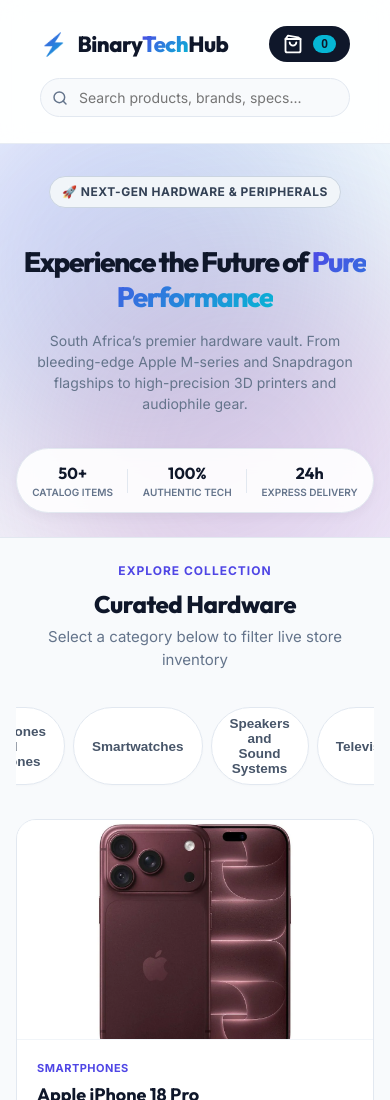
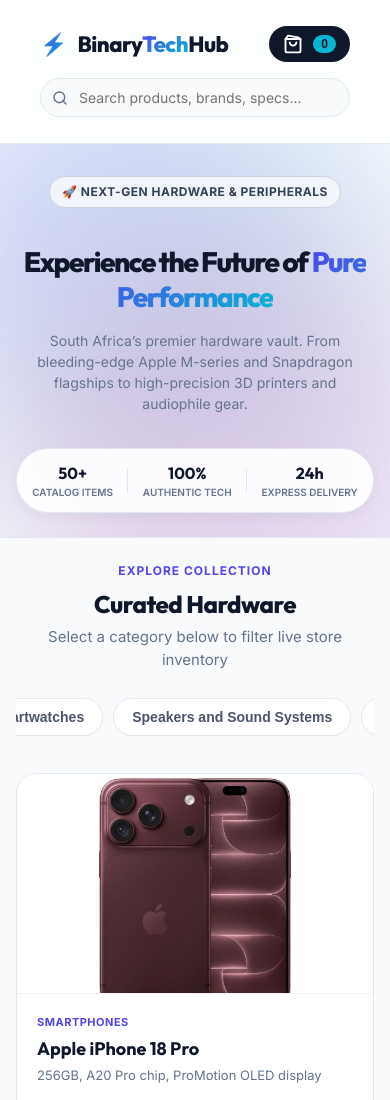
Before and after one commit to Amogelang442/BinaryTechHub, a plain HTML site: page index.html in a window 390 px wide. Shown: the top 1100 px of the page. Drawn offline with nearby package versions, Linux system fonts and the light colour scheme; no server answers.

Commit message:
Fix horizontal category pill truncation and flex squeezing

```diff
--- a/styles.css
+++ b/styles.css
@@ -1204,27 +1204,56 @@ img {
   }
 
   /* Horizontal touch scrolling for category buttons */
+  /* --- HORIZONTAL CATEGORY SCROLLING FIX --- */
 .category-pills {
   display: flex !important;
-    flex-wrap: nowrap !important;
-    overflow-x: auto !important;
-    -webkit-overflow-scrolling: touch !important;
-    gap: 8px !important;
-    padding: 8px 4px 14px 4px !important;
+  flex-direction: row !important;
+  flex-wrap: nowrap !important; /* Forces all pills to stay on one single row */
+  overflow-x: auto !important; /* Enables horizontal swipe scrolling */
+  overflow-y: hidden !important;
+  -webkit-overflow-scrolling: touch !important; /* Smooth momentum scrolling on iOS/Android */
+  gap: 10px !important;
+  padding: 12px 16px !important; /* Generates breathing space on the left and right */
+  margin: 15px 0 25px 0 !important;
   width: 100% !important;
   max-width: 100% !important;
-    scrollbar-width: none; /* Hide scrollbar Firefox */
+  scroll-behavior: smooth !important;
+
+  /* Hide scrollbars but keep swipe active */
+  scrollbar-width: none !important; /* Firefox */
+  -ms-overflow-style: none !important; /* IE 10+ */
 }
 
+/* Chrome, Safari, and Opera */
 .category-pills::-webkit-scrollbar {
-    display: none; /* Hide scrollbar Chrome/Safari */
+  display: none !important;
 }
 
-  .category-btn, .cat-pill {
-    white-space: nowrap !important;
-    font-size: 13px !important;
-    padding: 8px 14px !important;
-    flex-shrink: 0 !important;
+/* Exact inner pill adjustment */
+.category-pills button,
+.category-pills .category-btn,
+.category-pills .cat-pill {
+  flex-shrink: 0 !important; /* Crucial: Prevents browser from squeezing pills narrower than natural width */
+  white-space: nowrap !important; /* Forces the text to stay on a single line - no messy wrapping! */
+  display: inline-flex !important;
+  align-items: center !important;
+  justify-content: center !important;
+  padding: 10px 18px !important; /* Generates consistent inner button area */
+  font-size: 14px !important;
+  font-weight: 600 !important;
+  border-radius: 50px !important; /* Pill shape */
+  border: 1px solid #e2e8f0 !important;
+  background: #ffffff !important;
+  color: #4a5568 !important;
+  cursor: pointer !important;
+  transition: all 0.2s ease !important;
+}
+
+/* Optional touch padding fix for the edge items */
+.category-pills::before,
+.category-pills::after {
+  content: '' !important;
+  padding-left: 4px !important; /* Give extra scroll track bumper at natural start/end */
 }
 
   /* --- PRODUCT GRID (1 column centered) --- */
```
Lines whose indentation alone changed are shown as unchanged.
